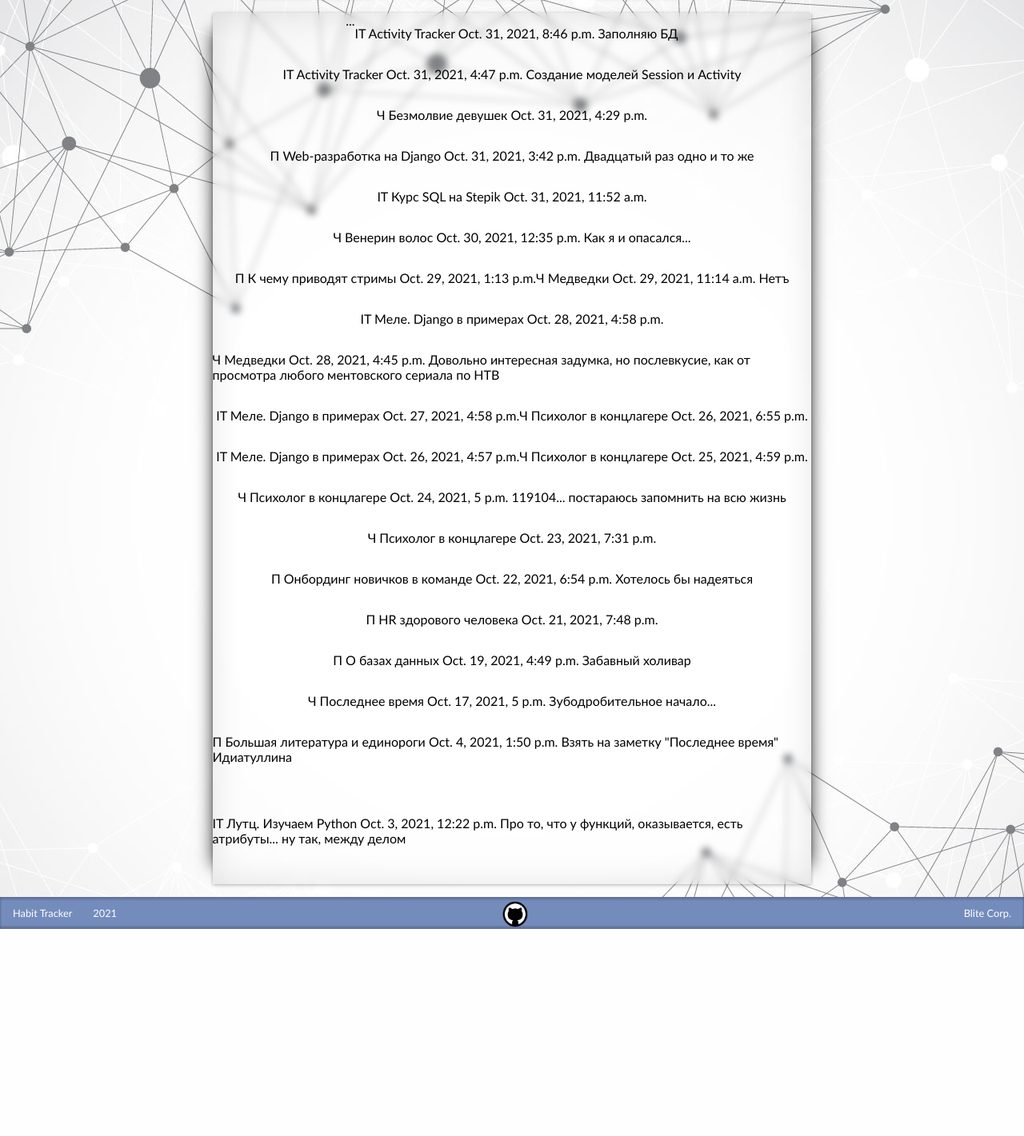
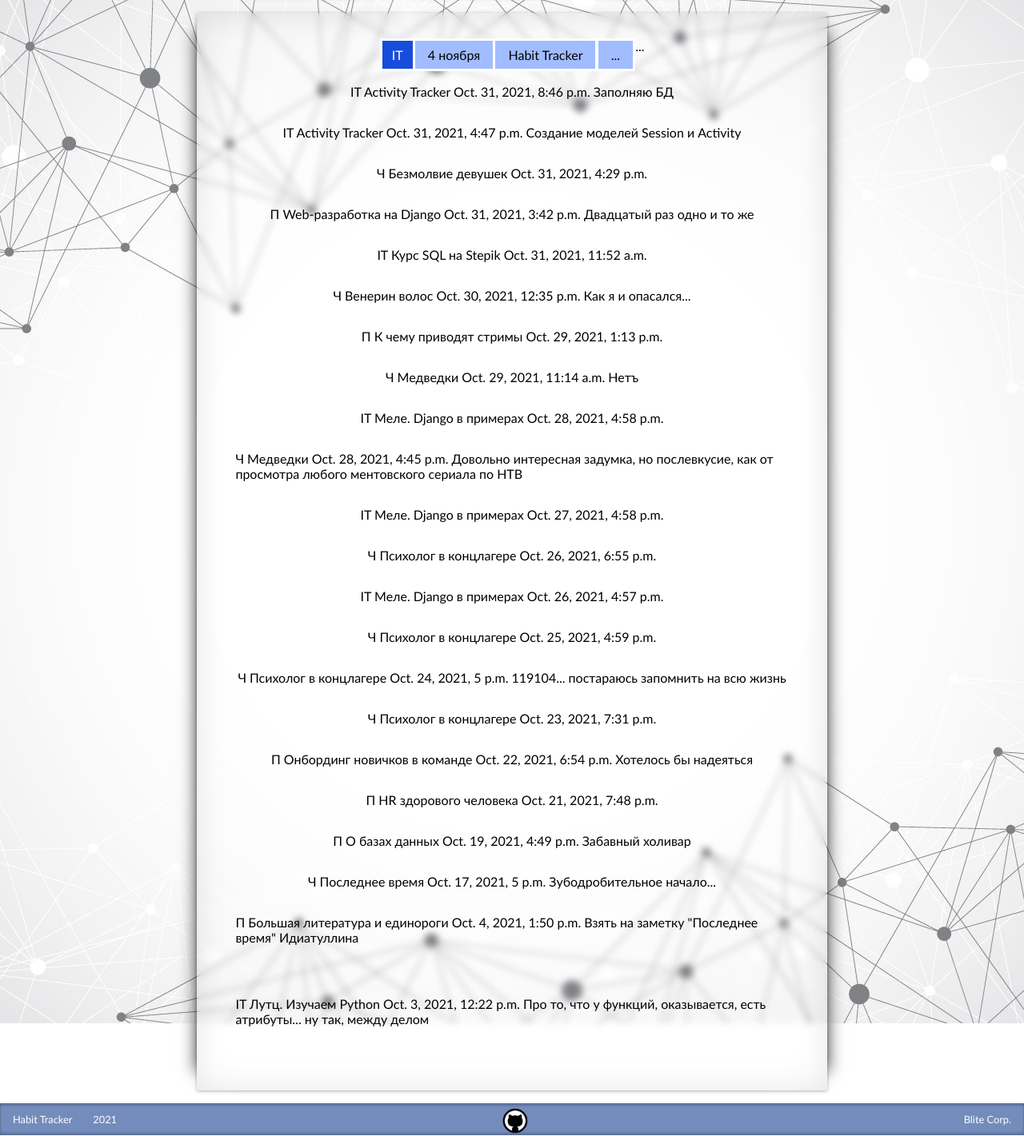
Before and after one commit to gedfalk/habit_tracker, a Django app: page /archive/ in a window 1280 px wide. Shown: the part 56-1477 px from the top of the page at 80% size. Before the commit the page ends 1218 px from the top, so only its background shows below. Run offline with Django 3.2, Linux system fonts and the light colour scheme; data comes from the database, SQL or seed files in the repository.

Commit message:
gedfalk archive_record template

```diff
--- a/ave/static/ave/css/base.css
+++ b/ave/static/ave/css/base.css
@@ -4,7 +4,7 @@
   font-family: 'Gill Sans', 'Gill Sans MT', Calibri, 'Trebuchet MS', sans-serif;
 }
 
-/******************  Header  ****************/
+/****************************  Header  ****************************/
 
 .header {
   display: flex;
@@ -77,7 +77,7 @@
   width: 2.75rem;
 }
 
-/***********  article_main ************/
+/*************************  article_main ****************************/
 
 .article_main {
   background-image: url("/static/ave/img/background.jpg");      /* можно ли с этим что-то сделать? */
@@ -96,13 +96,14 @@
   display: flex;
   flex: 1 1 60%;
   flex-wrap: wrap;
+  align-items: flex-start;
   backdrop-filter: blur(4px);         /* размытие. Оно самое */
   margin: 1rem;
+  padding: 2rem 3rem;
   box-shadow: 0 1px 4px rgba(0, 0, 0, .3),            /* честно потызжено */
               -23px 0 20px -23px rgba(0, 0, 0, .8),
               23px 0 20px -23px rgba(0, 0, 0, .8),
               0 0 40px rgba(0, 0, 0, .1) inset;
-
 
 }
 
@@ -111,9 +112,7 @@
 }
 
 
-
-
-/******************  Footer  ****************/
+/****************************  Footer  ********************************/
 
 .footer {
   display: flex;
@@ -160,3 +159,39 @@
   width: 2rem;
   padding-top: 0.4rem;
 }
+
+
+/**************************  Archive_record  **************************/
+
+.archive_record {
+  display: flex;
+  flex-direction: row;
+  align-items: flex-start;
+  background: white;
+}
+
+.shortname_activity {
+  background: #164DDB;
+  color: white;
+  margin: 0.2rem 0 0.2rem 0.2rem;
+  padding: 0.5rem 0.75rem;
+
+}
+
+.date {
+  background: #A1BCFF;
+  margin: 0.2rem 0 0.2rem 0.2rem;
+  padding: 0.5rem 1rem;
+}
+
+.title {
+  background: #A1BCFF;
+  margin: 0.2rem 0 0.2rem 0.2rem;
+  padding: 0.5rem 1rem;
+}
+
+.description {
+  background: #A1BCFF;
+  margin: 0.2rem 0.2rem 0.2rem 0.2rem;
+  padding: 0.5rem 1rem;
+}
--- a/ave/templates/ave/base.html
+++ b/ave/templates/ave/base.html
@@ -10,7 +10,6 @@
 <body>
     <header class="header">
         <div class="left_container">
-            <!---->
         </div>
         <div class="middle_container">
             <div class="nav-item"><a href="/archive/" class="btn_header">Архив</a></div>
@@ -26,6 +25,13 @@
     <article class="article_main">
         <div class="left_container"></div>
         <div class="middle_container">
+            <!---->
+            <div class="archive_record">
+                <div class="shortname_activity">IT</div>
+                <div class="date">4 ноября</div>
+                <div class="title">Habit Tracker</div>
+                <div class="description">...</div>
+            </div>
             {% block content %}{% endblock %}
         </div>
         <div class="right_container"></div>
```
